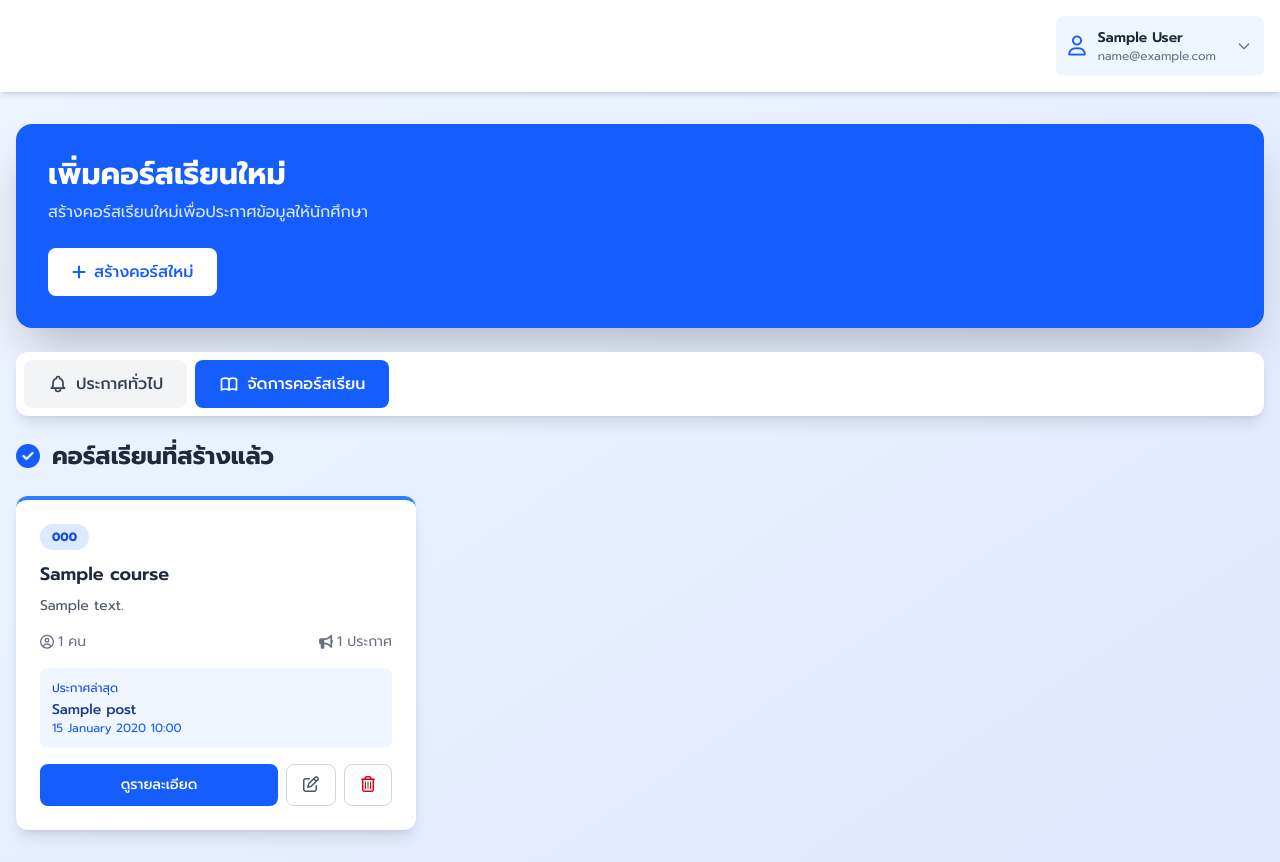
After one commit to pckzy/SSW-ITPost, a Django app: page /professor/manage_course/ in a window 1280 px wide. The commit adds this page. Run offline with Django 5.2, Linux system fonts and the light colour scheme; a user stored in the database is signed in; tables that the repository leaves empty hold one stand-in row (values such as "Sample post"); style sheets or scripts are compiled from the project's sources.

Commit message:
move professor manage course page

```diff
--- a/itpost/posts/templates/prof_create_post.html
+++ b/itpost/posts/templates/prof_create_post.html
@@ -15,7 +15,7 @@
 
     <div class="bg-white rounded-xl shadow-lg mb-6 p-2">
         <div class="flex flex-wrap gap-2">
-            <a href="{% url 'manage_course_view' %}" class="flex-1 sm:flex-none px-6 py-3 rounded-lg bg-gray-100 text-gray-700 font-medium transition-all hover:bg-gray-200">
+            <a href="{% url 'prof_manage_course_view' %}" class="flex-1 sm:flex-none px-6 py-3 rounded-lg bg-gray-100 text-gray-700 font-medium transition-all hover:bg-gray-200">
                 <div class="flex items-center justify-center space-x-2">
                     <i class="fa-solid fa-book-open"></i>
                     <span>จัดการคอร์ส</span>
--- /dev/null
+++ b/itpost/posts/templates/prof_manage_course.html
@@ -0,0 +1,266 @@
+{% extends 'base.html' %}
+
+{% load static %}
+
+{% load custom_filter %}
+
+{% block title %}หน้าหลัก - ITPost{% endblock %}
+
+{% block navbar %}
+{% include 'navbar.html' %}
+{% endblock %}
+
+{% block content %}
+<div class="container mx-auto px-4 py-8">
+
+    <div id="coursesContent" class="space-y-6">
+        <div class="rounded-2xl shadow-2xl overflow-hidden">
+            <div class="bg-blue-600 p-8 text-white">
+                <h2 class="text-3xl font-bold mb-2">เพิ่มคอร์สเรียนใหม่</h2>
+                <p class="text-blue-100 mb-6">สร้างคอร์สเรียนใหม่เพื่อประกาศข้อมูลให้นักศึกษา</p>
+                <button onclick="toggleCourseForm()"
+                    class="bg-white text-blue-600 px-6 py-3 rounded-lg font-medium hover:bg-blue-50 transition-all flex items-center space-x-2">
+                    <i class="fa-solid fa-plus"></i>
+                    <span>สร้างคอร์สใหม่</span>
+                </button>
+            </div>
+
+            <div class="transition-all duration-500 {% if course_form.errors %}max-h-[1000px]{% else %}max-h-0{% endif %}" id="course-form">
+
+                <form id="course-forms" class="bg-white space-y-6 p-8">
+                    {% csrf_token %}
+                    <div class="grid grid-cols-1 md:grid-cols-2 gap-4">
+                        <div>
+                            <label class="block text-md font-medium text-gray-700 mb-2">รหัสวิชา <span class="text-red-500">*</span></label>
+                            <input name="course_code" type="text" required class="w-full px-4 py-3 border border-gray-300 rounded-lg focus:ring-2 focus:ring-blue-500 focus:border-blue-500"
+                                placeholder="เช่น CS101">
+                            <span id="error-course_code" class="text-red-600 text-sm"></span>
+                        </div>
+                        <div>
+                            <label class="block text-md font-medium text-gray-700 mb-2">ชื่อวิชา <span class="text-red-500">*</span></label>
+                            <input name="course_name" type="text" required class="w-full px-4 py-3 border border-gray-300 rounded-lg focus:ring-2 focus:ring-blue-500 focus:border-blue-500"
+                                placeholder="เช่น Computer Programming">
+                        </div>
+                    </div>
+
+                    <div>
+                        <label class="block text-md font-medium text-gray-700 mb-2">คำอธิบายรายวิชา</label>
+                        <textarea name="description" rows="3" class="w-full px-4 py-3 border border-gray-300 rounded-lg focus:ring-2 focus:ring-blue-500 focus:border-blue-500" placeholder="รายละเอียดเกี่ยวกับรายวิชา..."></textarea>
+                    </div>
+
+                    <div class="grid grid-cols-2 md:grid-cols-3 gap-4">
+                        <div>
+                            <label class="block text-md font-medium text-gray-700 mb-2">ชั้นปีที่สามารถลงทะเบียน</label>
+                            <select name="allowed_years" multiple class="w-full px-4 py-3 border border-gray-300 rounded-lg focus:ring-2 focus:ring-blue-500 focus:border-blue-500" size="5">
+                                {% for year in year_choices %}
+                                    <option value="{{ year.id }}">{{ year.year }}</option>
+                                {% endfor %}
+                            </select>
+                        </div>
+                        <div>
+                            <label class="block text-md font-medium text-gray-700 mb-2">สาขาที่สามารถลงทะเบียน</label>
+                            <select name="allowed_majors" multiple class="w-full px-4 py-3 border border-gray-300 rounded-lg focus:ring-2 focus:ring-blue-500 focus:border-blue-500" size="5">
+                                {% for major in major_choices %}
+                                    <option value="{{ major.id }}">{{ major.code }}</option>
+                                {% endfor %}
+                            </select>
+                        </div>
+                        <div class="col-span-3 md:col-span-1">
+                            <label class="block text-md font-medium text-gray-700 mb-2">แขนงที่สามารถลงทะเบียน</label>
+                            <select name="allowed_specializations" multiple class="w-full px-4 py-3 border border-gray-300 rounded-lg focus:ring-2 focus:ring-blue-500 focus:border-blue-500" size="5">
+                                {% for spec in specialization_choices %}
+                                    <option value="{{ spec.id }}">{{ spec.name }}</option>
+                                {% endfor %}
+                            </select>
+                        </div>
+                    </div>
+
+                    <div class="flex flex-col sm:flex-row gap-3 pt-4">
+                        <button type="submit" class="flex-1 bg-blue-500 text-white px-6 py-3 rounded-lg font-medium hover:bg-blue-600 transition-all">
+                            สร้างคอร์ส
+                        </button>
+                        <button type="button" onclick="toggleCourseForm()" class="flex-1 sm:flex-none bg-gray-100 text-gray-700 px-6 py-3 rounded-lg font-medium hover:bg-gray-200 transition-all">
+                            ยกเลิก
+                        </button>
+                    </div>
+                </form>
+            </div>
+        </div>
+
+
+    <div class="bg-white rounded-xl shadow-lg mb-6 p-2">
+        <div class="flex flex-wrap gap-2">
+            <a href="{% url 'student_view' %}" class="flex-1 sm:flex-none px-6 py-3 rounded-lg bg-gray-100 text-gray-700 font-medium transition-all hover:bg-gray-200">
+                <div class="flex items-center justify-center space-x-2">
+                    <svg class="w-5 h-5" fill="none" stroke="currentColor" viewBox="0 0 24 24">
+                        <path stroke-linecap="round" stroke-linejoin="round" stroke-width="2" d="M15 17h5l-1.405-1.405A2.032 2.032 0 0118 14.158V11a6.002 6.002 0 00-4-5.659V5a2 2 0 10-4 0v.341C7.67 6.165 6 8.388 6 11v3.159c0 .538-.214 1.055-.595 1.436L4 17h5m6 0v1a3 3 0 11-6 0v-1m6 0H9"></path>
+                    </svg>
+                    <span>ประกาศทั่วไป</span>
+                </div>
+            </a>
+            <a href="{% url 'prof_manage_course_view' %}" class="flex-1 sm:flex-none px-6 py-3 rounded-lg bg-blue-600 text-white font-medium transition-all">
+                <div class="flex items-center justify-center space-x-2">
+                    <svg class="w-5 h-5" fill="none" stroke="currentColor" viewBox="0 0 24 24">
+                        <path stroke-linecap="round" stroke-linejoin="round" stroke-width="2" d="M12 6.253v13m0-13C10.832 5.477 9.246 5 7.5 5S4.168 5.477 3 6.253v13C4.168 18.477 5.754 18 7.5 18s3.332.477 4.5 1.253m0-13C13.168 5.477 14.754 5 16.5 5c1.747 0 3.332.477 4.5 1.253v13C19.832 18.477 18.247 18 16.5 18c-1.746 0-3.332.477-4.5 1.253"></path>
+                    </svg>
+                    <span>จัดการคอร์สเรียน</span>
+                </div>
+            </a>
+        </div>
+    </div>
+
+
+    <div id="coursesMainContent" class="space-y-8">
+
+        <div>
+             <div class="flex items-center justify-between mb-6">
+                <h2 class="text-2xl font-bold text-gray-800 flex items-center space-x-3">
+                    <i class="fa-solid fa-circle-check text-blue-600"></i>
+                    <span>คอร์สเรียนที่สร้างแล้ว</span>
+                </h2>
+            </div>
+            <div class="grid grid-cols-1 md:grid-cols-2 lg:grid-cols-3 gap-6" id="coursesList">
+                {% for ac in course_lists %}
+                <div class="bg-white rounded-xl shadow-lg hover:shadow-xl transition-all overflow-hidden border-t-4 border-{{ac.color}}-500">
+                    <div class="p-6">
+                        <div class="mb-3">
+                            <span class="bg-{{ac.color}}-100 text-{{ac.color}}-700 text-xs font-bold px-3 py-1 rounded-full">{{ ac.course_code }}</span>
+                        </div>
+                        <h3 class="text-lg font-semibold text-gray-800 mb-2">{{ ac.course_name }}</h3>
+                        <p class="text-gray-600 text-sm mb-4">{{ ac.description }}</p>
+                        <div class="flex items-center justify-between mb-4 text-sm text-gray-500">
+                            <div class="flex items-center space-x-1">
+                                <i class="fa-regular fa-circle-user"></i>
+                                <span>{{ ac.student_count }} คน</span>
+                            </div>
+                            <div class="flex items-center space-x-1">
+                                <i class="fa-solid fa-bullhorn"></i>
+                                <span>{{ ac.post_count }} ประกาศ</span>
+                            </div>
+                        </div>
+
+                        <div class="bg-{{ac.color}}-50 rounded-lg p-3 mb-4">
+                            <div class="text-xs text-{{ac.color}}-700 mb-1">ประกาศล่าสุด</div>
+                            <div class="text-sm font-medium text-{{ac.color}}-900">{% if ac.latest_post_title %}{{ ac.latest_post_title }}{% else %}ยังไม่มีโพสต์{% endif %}</div>
+                            <div class="text-xs text-{{ac.color}}-600">{% if ac.latest_post_created %}{{ ac.latest_post_created|time_since }}{% endif %}</div>
+                        </div>
+
+                        <div class="flex space-x-2">
+                            <a href="{% url 'course_detail' ac.course_code %}" class="flex flex-1 justify-center items-center bg-blue-600 text-white px-4 py-2 rounded-lg hover:bg-blue-700 transition-all text-sm font-medium">
+                                ดูรายละเอียด
+                            </a>
+                            <a href="{% url 'course_edit_view' ac.id %}" class="px-4 py-2 border border-gray-300 rounded-lg hover:bg-gray-50 transition-all">
+                                <i class="fa-regular fa-pen-to-square text-gray-600"></i>
+                            </a>
+                            <button class="px-4 py-2 border border-gray-300 rounded-lg hover:bg-gray-50 transition-all">
+                                <i class="fa-regular fa-trash-can text-red-600"></i>
+                            </button>
+                        </div>
+                    </div>
+                </div>
+                {% endfor %}
+            </div>
+        </div>
+        {% if enrolled_courses.count == 0 %}
+        <div class="text-center py-8">
+            <p class="text-gray-500 text-lg">ยังไม่มีคอร์สที่สร้างไว้</p>
+        </div>
+        {% endif%}
+
+</div>
+
+
+
+</div>
+{% endblock %}
+
+{% block script%}
+<script>
+    function toggleCourseForm() {
+        const formDiv = document.getElementById('course-form')
+        if (formDiv.classList.contains('max-h-0')) {
+            formDiv.classList.remove('max-h-0')
+            formDiv.classList.add('max-h-[1000px]')
+        } else {
+            formDiv.classList.add('max-h-0')
+            formDiv.classList.remove('max-h-[1000px]')
+        }
+    }
+</script>
+
+<script>
+document.getElementById('course-forms').addEventListener('submit', function (e) {
+    e.preventDefault();
+
+    const form = this;
+    const formData = new FormData(form);
+    const payload = Object.fromEntries(formData.entries());
+
+    payload.allowed_years = Array.from(form.allowed_years.selectedOptions).map(opt => opt.value);
+    payload.allowed_majors = Array.from(form.allowed_majors.selectedOptions).map(opt => opt.value);
+    payload.allowed_specializations = Array.from(form.allowed_specializations.selectedOptions).map(opt => opt.value);
+
+    fetch('/api/courses/create/', {
+            method: 'POST',
+            headers: {
+            'Content-Type': 'application/json',
+            'X-CSRFToken': document.querySelector('[name=csrfmiddlewaretoken]').value
+        },
+        body: JSON.stringify(payload)
+    })
+    .then(res => res.json())
+    .then(data => {
+        if (data.success) {
+            toggleCourseForm()
+            const container = document.getElementById('coursesList');
+            const newCourse = document.createElement('div');
+            newCourse.className = 'bg-white rounded-xl shadow-lg hover:shadow-xl transition-all overflow-hidden border-t-4 border-blue-500';
+            newCourse.innerHTML = `
+                <div class="p-6">
+                    <div class="flex justify-between items-start mb-4">
+                        <span class="bg-blue-100 text-blue-700 text-xs font-bold px-3 py-1 rounded-full">${data.course.course_code}</span>
+                        <button class="text-gray-400 hover:text-gray-600"></button>
+                    </div>
+                    <h3 class="text-xl font-semibold text-gray-800 mb-2">${data.course.title}</h3>
+                    <p class="text-gray-600 text-sm mb-4">${data.course.description}</p>
+
+                    <div class="flex items-center justify-between mb-4 text-sm text-gray-500">
+                        <div class="flex items-center space-x-1">
+                            <i class="fa-regular fa-circle-user"></i>
+                            <span>${data.course.student_count} คน</span>
+                        </div>
+                        <div class="flex items-center space-x-1">
+                            <i class="fa-solid fa-bullhorn"></i>
+                            <span>${data.course.post_count} ประกาศ</span>
+                        </div>
+                    </div>
+
+                    <div class="bg-blue-50 rounded-lg p-3 mb-4">
+                        <div class="text-xs text-blue-700 mb-1">ประกาศล่าสุด</div>
+                        <div class="text-sm font-medium text-blue-900">ยังไม่มีโพสต์</div>
+                    </div>
+
+                    <div class="flex space-x-2">
+                        <a href="/course/${data.course.course_code}/" class="flex flex-1 justify-center items-center bg-blue-600 text-white px-4 py-2 rounded-lg hover:bg-blue-700 transition-all text-sm font-medium">
+                            ดูรายละเอียด
+                        </a>
+                        <a href="manage_course/edit_course/${data.course.id}/" class="px-4 py-2 border border-gray-300 rounded-lg hover:bg-gray-50 transition-all">
+                            <i class="fa-regular fa-pen-to-square text-gray-600"></i>
+                        </a>
+                        <button class="px-4 py-2 border border-gray-300 rounded-lg hover:bg-gray-50 transition-all">
+                            <i class="fa-regular fa-trash-can text-red-600"></i>
+                        </button>
+                    </div>
+                </div>
+            `;
+            container.prepend(newCourse);
+            form.reset();
+        } else {
+            if (data.errors.course_code) {
+                document.getElementById('error-course_code').textContent = data.errors.course_code[0];
+            }
+        }
+    });
+});
+</script>
+{% endblock %}
--- a/itpost/posts/templates/student_course.html
+++ b/itpost/posts/templates/student_course.html
@@ -14,7 +14,7 @@
 <div class="container mx-auto px-4 py-8">
 
     <div class="bg-blue-600 rounded-2xl shadow-2xl p-8 mb-8 text-white">
-        <div class="flex flex-col lg:flex-row items-center justify-between gap-6">
+        <div class="flex flex-col lg:flex-row justify-between gap-6">
             <div class="flex-1">
                 <h2 class="text-3xl font-bold mb-2">สวัสดี, {{user.first_name}}! 👋</h2>
                 <p class="text-blue-100 mb-4">ยินดีต้อนรับเข้าสู่เว็บรวมประกาศ คณะเทคโนโลยีสารสนเทศ
@@ -89,7 +89,7 @@
                         <div class="bg-{{ac.color}}-50 rounded-lg p-3 mb-4">
                             <div class="text-xs text-{{ac.color}}-700 mb-1">ประกาศล่าสุด</div>
                             <div class="text-sm font-medium text-{{ac.color}}-900">{% if ac.latest_post_title %}{{ ac.latest_post_title }}{% else %}ยังไม่มีโพสต์{% endif %}</div>
-                            <div class="text-xs text-{{ac.color}}-600">{% if ac.latest_post_created %}{{ ac.latest_post_created|timesince }} ago{% endif %}</div>
+                            <div class="text-xs text-{{ac.color}}-600">{% if ac.latest_post_created %}{{ ac.latest_post_created|time_since }}{% endif %}</div>
                         </div>
                         <a href="{% url 'course_detail' ac.course_code %}" class="w-full bg-{{ac.color}}-600 text-white px-4 py-2.5 rounded-lg hover:bg-{{ac.color}}-700 transition-all font-medium flex items-center justify-center space-x-2">
                             <span>เข้าดูรายละเอียด</span>
--- a/itpost/posts/urls.py
+++ b/itpost/posts/urls.py
@@ -16,6 +16,7 @@ urlpatterns = [
     path("student/create_post/", views.StudentCreatePostView.as_view(), name="student_create_post"),
     path("course/<str:course_code>/", views.CourseDetailView.as_view(), name="course_detail"),
     path("course/<str:course_code>/students/", views.CourseDetailStudentView.as_view(), name="course_detail_student"),
+    path("professor/manage_course/", views.ProfManageCourseView.as_view(), name="prof_manage_course_view"),
     path("manage_course/", views.ManageCourseView.as_view(), name="manage_course_view"),
     path("manage_course/create_posts/", views.ProfCreatePostView.as_view(), name="prof_create_post_view"),
     path("manage_course/edit_course/<int:course_id>/", views.EditCourseView.as_view(), name="course_edit_view"),
--- a/itpost/posts/views.py
+++ b/itpost/posts/views.py
@@ -28,7 +28,7 @@ class MainView(LoginRequiredMixin, View):
         user = request.user
 
         if user.groups.filter(name="Professor").exists():
-            return redirect('manage_course_view')
+            return redirect('prof_manage_course_view')
         elif user.groups.filter(name="Student").exists():
             return redirect('student_view')
         else:
@@ -162,6 +162,39 @@ class ManageCourseView(LoginRequiredMixin, PermissionRequiredMixin, View):
         context['specialization_choices'] = Specialization.objects.all()
 
         return render(request, 'professor_page.html', context)
+
+
+class ProfManageCourseView(LoginRequiredMixin, PermissionRequiredMixin, View):
+    permission_required = 'posts.add_course'
+
+    def get(self, request):
+        request.session['return_to'] = request.path
+        context = get_user_context(request.user)
+
+        latest_post = Post.objects.filter(course=OuterRef('pk')).order_by('-created_at')
+
+        course_lists = Course.objects.filter(
+            created_by=request.user
+        ).annotate(
+            latest_post_title=Subquery(latest_post.values('title')[:1]),
+            latest_post_created=Subquery(latest_post.values('created_at')[:1])
+        ).distinct().order_by('-created_at')
+
+        course_form = CourseForm()
+
+        colors1 = ['blue', 'emerald', 'orange']
+
+        for i, course in enumerate(course_lists):
+            course.color = colors1[i % len(colors1)]
+
+        context['course_form'] = course_form
+        context['course_lists'] = course_lists
+
+        context['year_choices'] = YearOption.objects.all()
+        context['major_choices'] = Major.objects.all()
+        context['specialization_choices'] = Specialization.objects.all()
+
+        return render(request, 'prof_manage_course.html', context)
 
 class EditCourseView(LoginRequiredMixin, PermissionRequiredMixin, View):
     permission_required = 'posts.change_course'
```
Also changed, not shown: itpost/posts/templates/student_home.html (+12 -1 lines).
